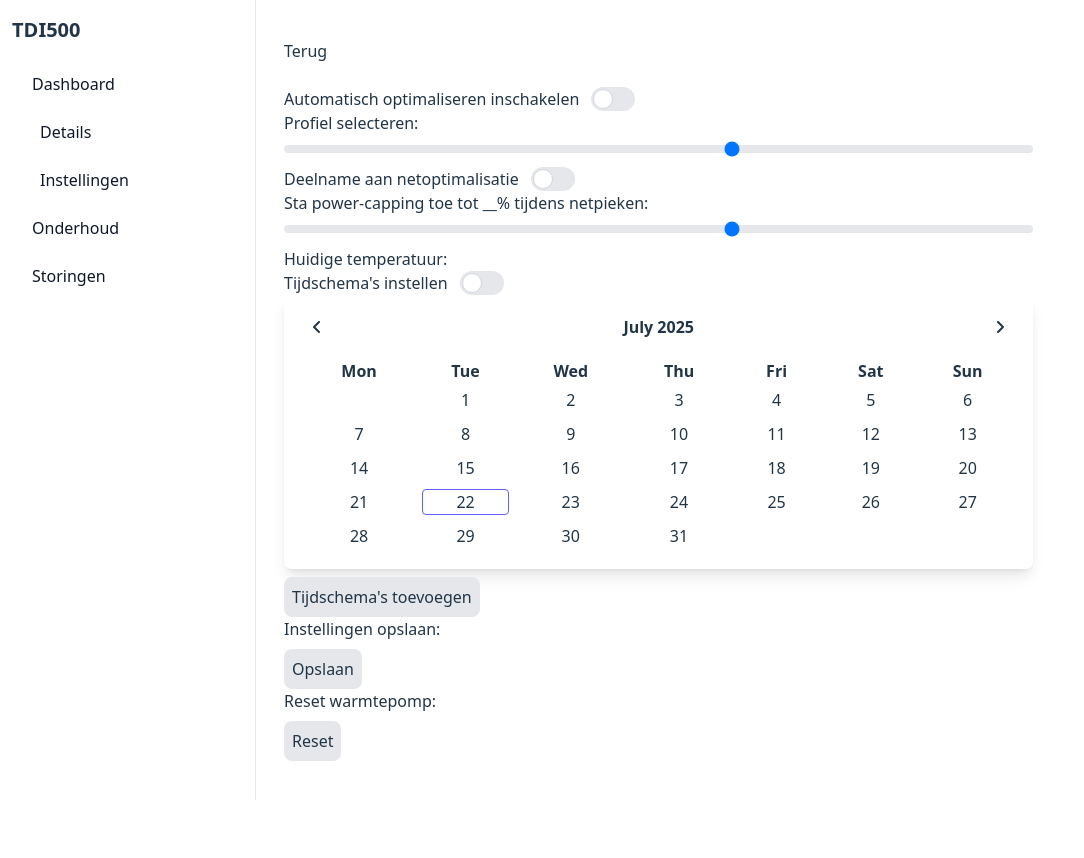
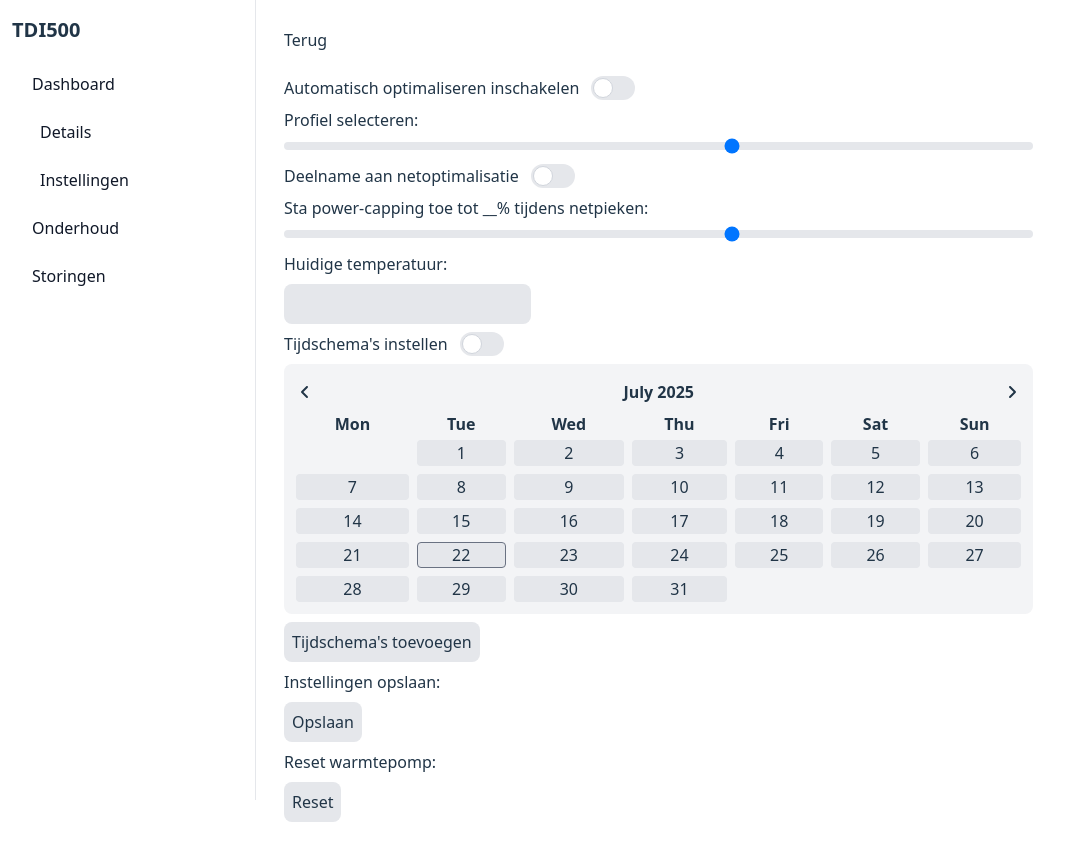
Before and after one commit to CurleyDS/Installateursportaal, a React (Vite) app: page /0/Instellingen in a window 1280 px wide. Shown: the whole page, without its empty margins (0-1084 px from the left). Before the commit the page ends 800 px from the top, so only its background shows below. Built offline with nearby package versions, Linux system fonts and the light colour scheme.

Commit message:
settings added to dummy-data, fixed layout styling for DetailsSettings and CalendarComponent

```diff
--- a/public/dummy-data.json
+++ b/public/dummy-data.json
@@ -15,6 +15,15 @@
             "gemiddeldeDruk": 1.2,
             "vermogen": 5.5,
             "laatsteDataUpdate": "19-03",
+            "settings": {
+                "autoOptimalisatie": false,
+                "profiel": 2,
+                "netOptimalisatie": false,
+                "power-capping": 100,
+                "temperatuur": 15,
+                "tijdschemaInstelling": false,
+                "tijdschemas": []
+            },
             "warmtepompData": [
                 {
                     "status": 200,
--- a/src/components/CalendarComponent.jsx
+++ b/src/components/CalendarComponent.jsx
@@ -55,14 +55,14 @@ function Calendar({ initialDate = new Date() }) {
     }
 
     return (
-        <>
-            <div className="p-4 rounded-lg shadow-lg mb-2">
-                <div className="flex items-center justify-between mb-4">
-                    <button type="button" onClick={() => navigateMonth(-1)} className="px-3 py-1 rounded"><FontAwesomeIcon icon={faAngleLeft} /></button>
+        <div className="mb-2">
+            <div className="p-2 bg-gray-100 rounded-lg mb-2">
+                <div className="flex items-center justify-between p-2">
+                    <button type="button" onClick={() => navigateMonth(-1)} className="rounded"><FontAwesomeIcon icon={faAngleLeft} /></button>
 
-                    <h2 className="font-semibold">{current.toLocaleString("default", { month: "long" }) /* month-name */} {year}</h2>
+                    <h2 className="font-bold">{current.toLocaleString("default", { month: "long" }) /* month-name */} {year}</h2>
 
-                    <button type="button" onClick={() => navigateMonth(1)} className="px-3 py-1 rounded"><FontAwesomeIcon icon={faAngleRight} /></button>
+                    <button type="button" onClick={() => navigateMonth(1)} className="rounded"><FontAwesomeIcon icon={faAngleRight} /></button>
                 </div>
 
                 <table className="w-full">
@@ -85,7 +85,7 @@ function Calendar({ initialDate = new Date() }) {
                                                 <button
                                                     type="button"
                                                     onClick={(e) => handleSelect(e, date)}
-                                                    className={`w-full rounded transition-colors duration-150 ${(selected === ymd(date)) ? "bg-indigo-500 text-white" : ((ymd(date) === ymd(new Date())) ? "border border-indigo-500" : "border border-transparent hover:bg-gray-100")}`}
+                                                    className={`w-full rounded transition-colors duration-150 ${(selected === ymd(date)) ? "bg-gray-500 text-white" : ((ymd(date) === ymd(new Date())) ? "bg-gray-200 border border-gray-500" : "bg-gray-200 border border-transparent hover:bg-gray-300")}`}
                                                 >
                                                     {date.getDate()}
                                                 </button>
@@ -100,7 +100,7 @@ function Calendar({ initialDate = new Date() }) {
             </div>
 
             <div>
-                <button type="button" className="bg-gray-200 p-2 rounded-lg cursor-pointer" onClick={() => openModal()} disabled={selected == null}>Tijdschema's toevoegen</button>
+                <button type="button" className="p-2 bg-gray-200 rounded-lg cursor-pointer" onClick={() => openModal()} disabled={selected == null}>Tijdschema's toevoegen</button>
             </div>
 
             <div id="tijdschemaModal" className="fixed top-0 left-0 z-10 hidden w-full h-full overflow-auto bg-black/40">
@@ -164,7 +164,7 @@ function Calendar({ initialDate = new Date() }) {
                     </div>
                 </div>
             </div>
-        </>
+        </div>
     );
 }
 
--- a/src/pages/DetailsSettings.jsx
+++ b/src/pages/DetailsSettings.jsx
@@ -46,60 +46,60 @@ function DetailsSettings() {
                 <div className='flex items-center justify-start w-full'>
                     <div className='w-full p-3'>
                         <form>
-                            <div>
-                                <label className="inline-flex items-center cursor-pointer">
+                            <div className="mb-2">
+                                <label className="inline-flex items-center">
                                     <span className="me-3">Automatisch optimaliseren inschakelen</span>
-                                    <input type="checkbox" value="" className="sr-only peer" />
+                                    <input type="checkbox" className="sr-only peer" />
                                     <div className="relative w-11 h-6 bg-gray-200 peer-focus:outline-none peer-focus:ring-4 peer-focus:ring-blue-300 dark:peer-focus:ring-blue-800 rounded-full peer dark:bg-gray-700 peer-checked:after:translate-x-full rtl:peer-checked:after:-translate-x-full peer-checked:after:border-white after:content-[''] after:absolute after:top-[2px] after:start-[2px] after:bg-white after:border-gray-300 after:border after:rounded-full after:h-5 after:w-5 after:transition-all dark:border-gray-600 peer-checked:bg-blue-600 dark:peer-checked:bg-blue-600"></div>
                                 </label>
                             </div>
 
-                            <div>
-                                <label htmlFor="profile-range" className="block mb-2">
+                            <div className="mb-2">
+                                <label htmlFor="profile-range">
                                     <span className="mb-3">Profiel selecteren:</span>
                                     <input id="profile-range" type="range" min="0" max="5" step="1" className="w-full h-2 bg-gray-200 rounded-lg appearance-none cursor-pointer dark:bg-gray-700" />
                                 </label>
                             </div>
 
-                            <div>
-                                <label className="inline-flex items-center cursor-pointer">
+                            <div className="mb-2">
+                                <label className="inline-flex items-center">
                                     <span className="me-3">Deelname aan netoptimalisatie</span>
-                                    <input type="checkbox" value="" className="sr-only peer" />
+                                    <input type="checkbox" className="sr-only peer" />
                                     <div className="relative w-11 h-6 bg-gray-200 peer-focus:outline-none peer-focus:ring-4 peer-focus:ring-blue-300 dark:peer-focus:ring-blue-800 rounded-full peer dark:bg-gray-700 peer-checked:after:translate-x-full rtl:peer-checked:after:-translate-x-full peer-checked:after:border-white after:content-[''] after:absolute after:top-[2px] after:start-[2px] after:bg-white after:border-gray-300 after:border after:rounded-full after:h-5 after:w-5 after:transition-all dark:border-gray-600 peer-checked:bg-blue-600 dark:peer-checked:bg-blue-600"></div>
                                 </label>
                             </div>
 
-                            <div>
-                                <label htmlFor="cap-range" className="block mb-2">
+                            <div className="mb-2">
+                                <label htmlFor="cap-range">
                                     <span className="mb-3">Sta power-capping toe tot __% tijdens netpieken:</span>
                                     <input id="cap-range" type="range" min="0" max="5" step="1" className="w-full h-2 bg-gray-200 rounded-lg appearance-none cursor-pointer dark:bg-gray-700" />
                                 </label>
                             </div>
 
-                            <div>
-                                <label>Huidige temperatuur:</label>
-                                <input type="number" name="number" id="number" />
+                            <div className="mb-2">
+                                <label htmlFor="number" className='block mb-2'>Huidige temperatuur:</label>
+                                <input id="number" type="number" className="p-2 bg-gray-200 rounded-lg cursor-pointer" />
                             </div>
 
-                            <div>
-                                <label className="inline-flex items-center cursor-pointer">
+                            <div className="mb-2">
+                                <label className="inline-flex items-center">
                                     <span className="me-3">Tijdschema's instellen</span>
-                                    <input type="checkbox" value="" className="sr-only peer" />
+                                    <input type="checkbox" className="sr-only peer" />
                                     <div className="relative w-11 h-6 bg-gray-200 peer-focus:outline-none peer-focus:ring-4 peer-focus:ring-blue-300 dark:peer-focus:ring-blue-800 rounded-full peer dark:bg-gray-700 peer-checked:after:translate-x-full rtl:peer-checked:after:-translate-x-full peer-checked:after:border-white after:content-[''] after:absolute after:top-[2px] after:start-[2px] after:bg-white after:border-gray-300 after:border after:rounded-full after:h-5 after:w-5 after:transition-all dark:border-gray-600 peer-checked:bg-blue-600 dark:peer-checked:bg-blue-600"></div>
                                 </label>
-
-                                <Calendar />
                             </div>
 
-                            <div>
-                                <label htmlFor="save-submit" className="block mb-2">Instellingen opslaan:</label>
+                            <Calendar />
+
+                            <div className="mb-2">
+                                <label htmlFor="save-submit" className='block mb-2'>Instellingen opslaan:</label>
                                 <input id="save-submit" type="submit" className="p-2 bg-gray-200 rounded-lg cursor-pointer" value="Opslaan" />
                             </div>
                         </form>
 
                         <form>
-                            <div>
-                                <label htmlFor="reset-submit" className="block mb-2">Reset warmtepomp:</label>
+                            <div className="mb-2">
+                                <label htmlFor="reset-submit" className='block mb-2'>Reset warmtepomp:</label>
                                 <input id="reset-submit" type="submit" className="p-2 bg-gray-200 rounded-lg cursor-pointer" value="Reset" />
                             </div>
                         </form>
```
